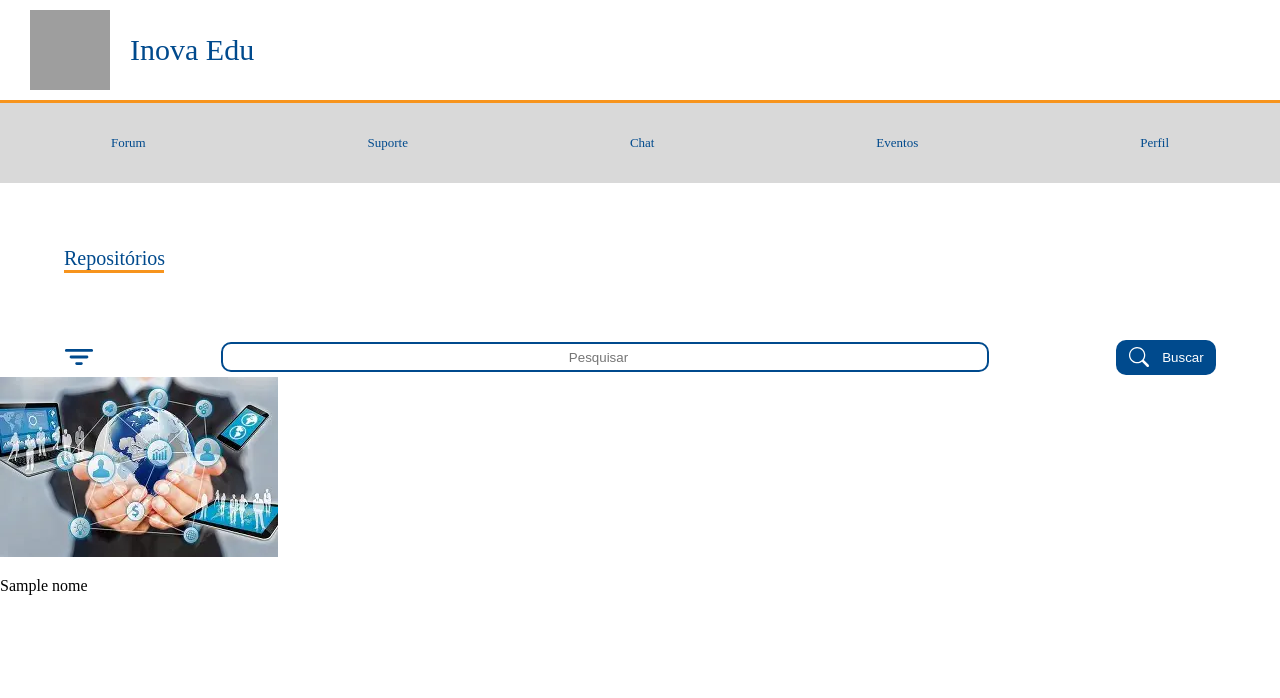
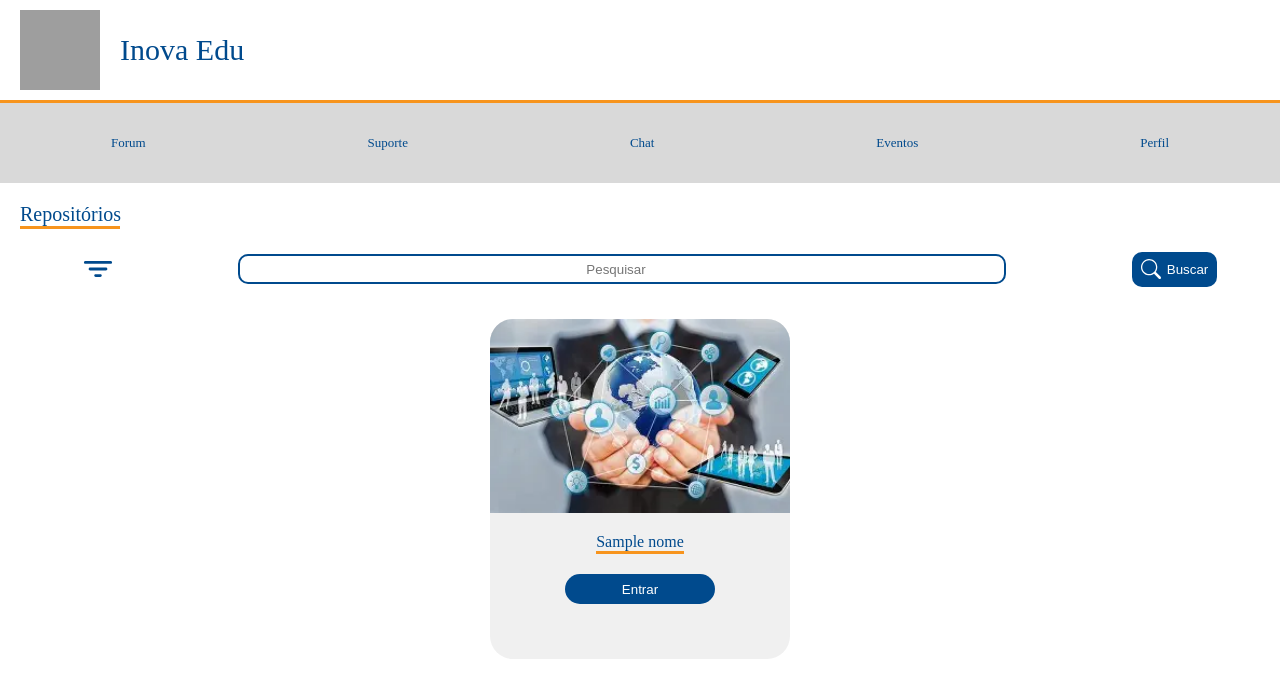
Before and after one commit to Augusto2025/Inova-Edu, a Django app: template Web/InovaEdu/templates/home_Aluno.html in a window 1280 px wide. Shown: the top 698 px of the page. Run offline with Django 5.2, Linux system fonts and the light colour scheme; the template is opened without the code that fills it: most values are stand-ins (such as "Sample title", 1, 10 or a date in 2020); some web fonts are replaced; grey boxes are pictures that could not be loaded.

Commit message:
Designer_da_home_aluno_funcionando

```diff
--- a/Web/InovaEdu/static/styles/home_Aluno.css
+++ b/Web/InovaEdu/static/styles/home_Aluno.css
@@ -11,12 +11,12 @@ body{
     font-family: Kadwa;
 }
 
-.navbar{
+header{
     width: auto;
     height: 100px;
     display: flex;
     align-items: center;
-    padding: 0px 20px;
+    padding: 0px 10px;
     border-bottom: solid;
     border-color: var(--laranja-Senac);
 }
@@ -36,7 +36,7 @@ body{
     font-weight: 400;
 }
 
-.navbar_secundaria{
+nav{
     width: auto;
     height: 80px;
     flex-shrink: 0;
@@ -53,17 +53,16 @@ a{
 }
 
 .titulo{
-    margin: 5%;
-    width: auto;
-    color: var(--azul-Senac);
-    font-size: 20px;
+    width: 100px;
+    border-bottom: solid;
+    border-color: var(--laranja-Senac);
+    margin: 20px;
 }
 
 .titulo p{
+    color: var(--azul-Senac);
     margin: 0%;
-    width: 100px;
-    border-bottom: solid;
-    border-color: var(--laranja-Senac);
+    font-size: 20px;
 }
 
 .aba_pesquisa{
@@ -74,6 +73,7 @@ a{
 }
 
 .filtro_icone{
+    margin-left: 20px;
     width: 30px;
     flex-shrink: 0;
 }
@@ -89,7 +89,7 @@ a{
 }
 
 .buscar{
-    width: 100px;
+    width: 85px;
     height: 35px;
     color: white;
     border-radius: 10px;
@@ -103,3 +103,42 @@ a{
 button .pesquisar_icone{
     width: 20px;
 }
+
+main{
+    display: flex;
+    justify-content: center;
+    flex-wrap: wrap;
+}
+
+.imagem_curso{
+    width: 300px;
+    border-radius: 23px 23px 0px 0px;
+}
+
+section{
+    width: 300px;
+    height: 340px;
+    display: flex;
+    flex-direction: column;
+    align-items: center;
+    text-align: center;
+    background: #F0F0F0;
+    margin: 30px 0px;
+    border-radius: 23px;
+}
+
+section p{
+    margin: 20px 0px;
+    color: var(--azul-Senac);
+    border-bottom: solid;
+    border-color: var(--laranja-Senac);
+}
+
+section button{
+    width: 150px;
+    height: 30px;
+    color: var(--branco-Senac);
+    border: none;
+    border-radius: 23px;
+    background: #004A8D;
+}
--- a/Web/InovaEdu/templates/home_Aluno.html
+++ b/Web/InovaEdu/templates/home_Aluno.html
@@ -5,17 +5,17 @@
     <meta charset="UTF-8">
     <meta http-equiv="X-UA-Compatible" content="IE=edge">
     <meta name="viewport" content="width=device-width, initial-scale=1.0">
-    <link rel="stylesheet" href="{% static 'styles/home_Aluno.css' %}?v=1">
+    <link rel="stylesheet" href="{% static 'styles/home_Aluno.css' %}">
     <link rel="icon" href="{% static 'img/Ellipse 13.svg' %}" type="image/png">
     <link href="https://fonts.googleapis.com/css2?family=Kadwa&display=swap" rel="stylesheet">
     <title>Inova Edu</title>
 </head>
 <body>
-    <header class="navbar">
+    <header>
         <img class="logo" src="{% static 'img/Ellipse 13.svg' %}" alt="Logo Inova Edu">
         <p class="texto_InovaEdu">Inova Edu</p>
     </header>
-    <nav class="navbar_secundaria">
+    <nav>
         <a href="">Forum</a>
         <a href="">Suporte</a>
         <a href="">Chat</a>
@@ -33,11 +33,12 @@
             <p>Buscar</p>
         </button>
     </div>
-    <main>
+    <main class="blocos">
         {% for nomes in Curso_test %}
             <section>
-                <img src="{% static 'img/tecnologia.png' %}" alt="">
+                <img class="imagem_curso" src="{% static 'img/tecnologia.png' %}" alt="Imagem do curso">
                 <p>{{ nomes.nome_curso }}</p>
+                <button>Entrar</button>
             </section>
         {% endfor %}
     </main>
```
